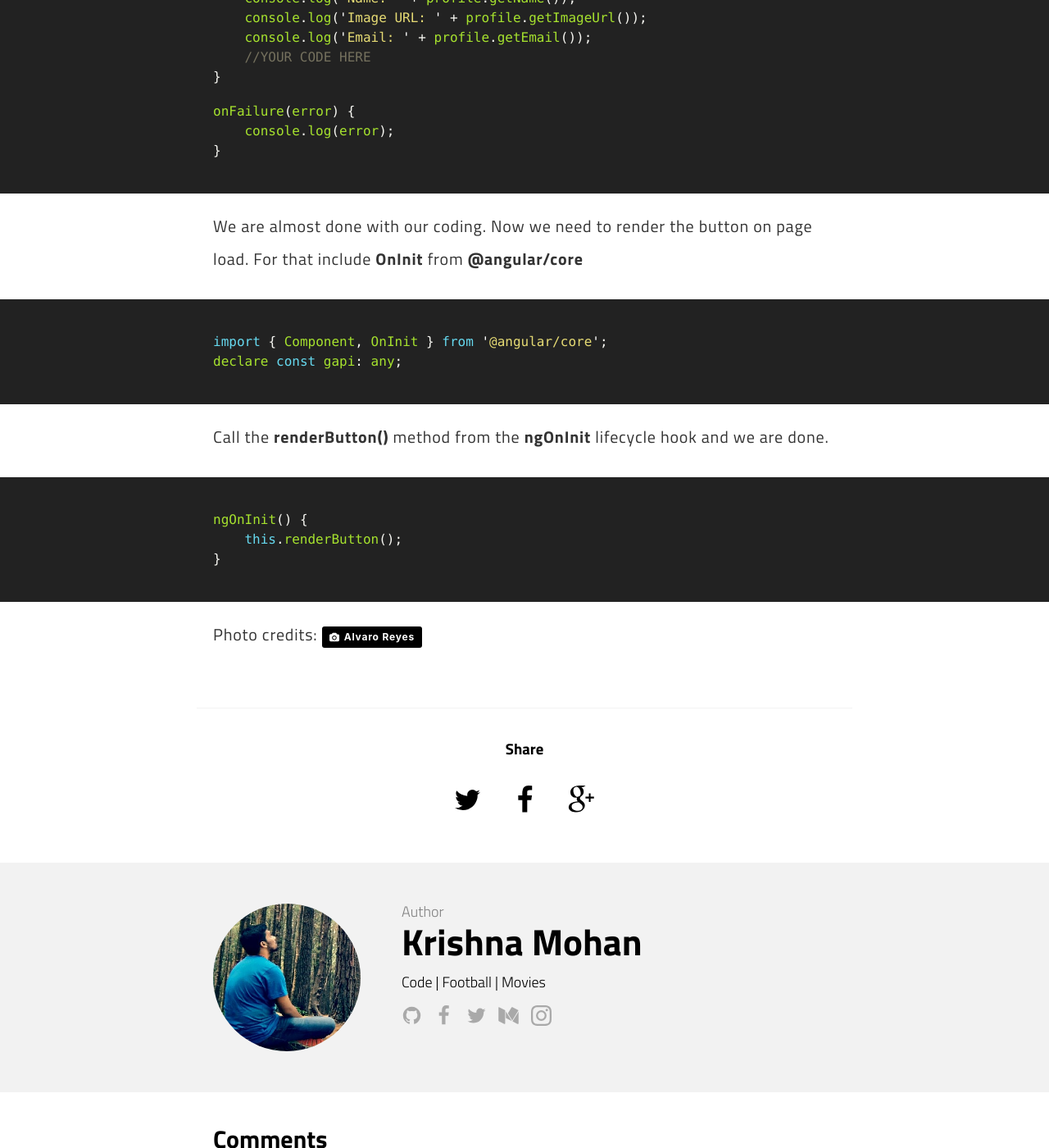
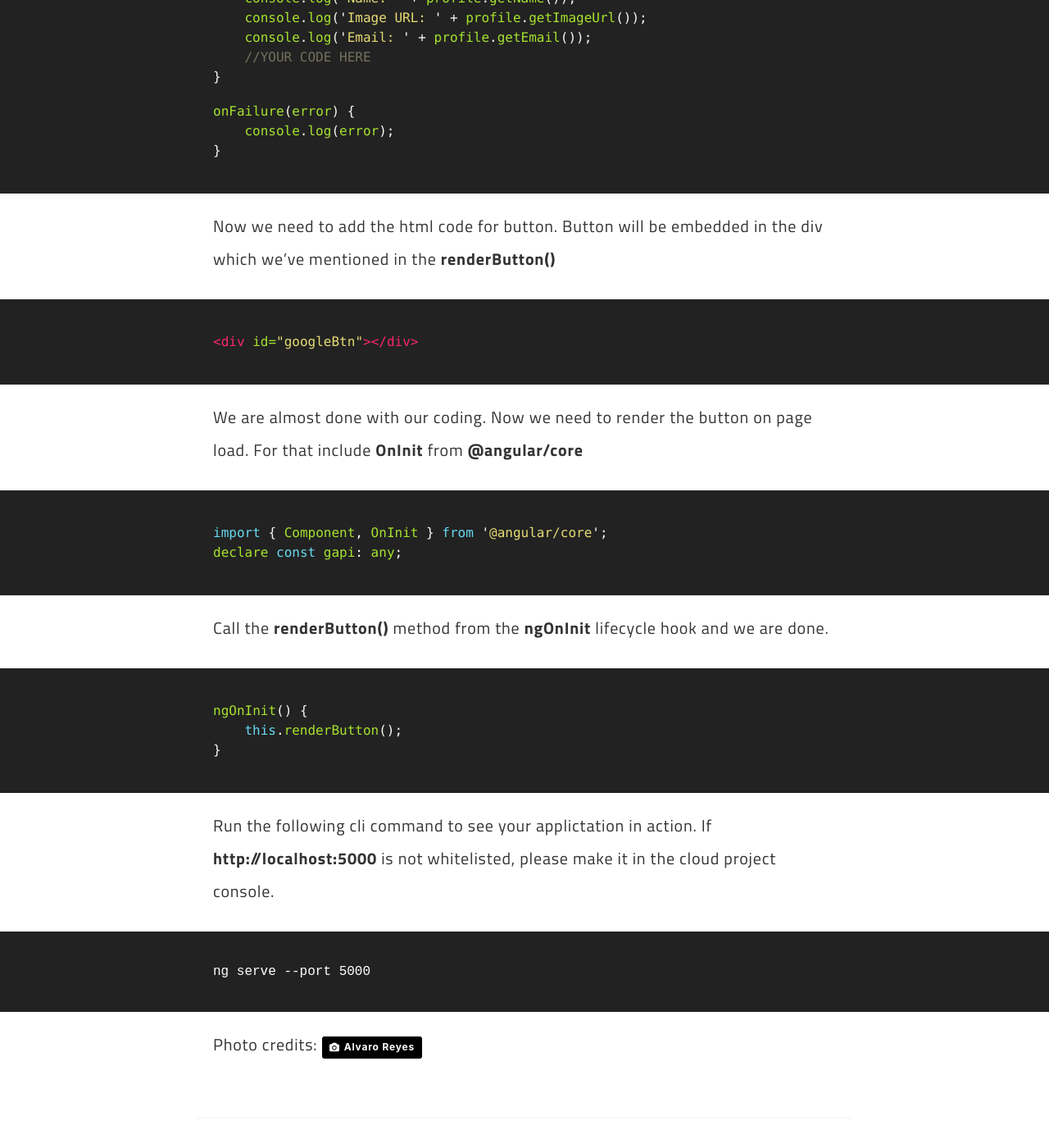
Before and after one commit to krishnaanaril/krishnaanaril.github.io, a Jekyll site: the page built from _posts/2018-06-02-google-sign-in-in-angular-application.md, in a window 1280 px wide and 1400 px high, scrolled down 3197 px. Shown: the whole window at 82% size. Built offline with Jekyll 4.4.1, drawn with Linux system fonts in a browser that asks for light colours; comment, search, counter and statistics services are not loaded.

Commit message:
Fixed blog mistakes

```diff
--- a/_posts/2018-06-02-google-sign-in-in-angular-application.md
+++ b/_posts/2018-06-02-google-sign-in-in-angular-application.md
@@ -79,6 +79,12 @@ onFailure(error) {
 }
 ~~~
 
+Now we need to add the html code for button. Button will be embedded in the div which we've mentioned in the **renderButton()**
+
+~~~ html
+<div id="googleBtn"></div>
+~~~
+
 We are almost done with our coding. Now we need to render the button on page load. For that include **OnInit** from **@angular/core**
 
 ~~~ javascript
@@ -94,4 +100,10 @@ ngOnInit() {
 }
 ~~~
 
+Run the following cli command to see your applictation in action. If **http://localhost:5000** is not whitelisted, please make it in the cloud project console.
+
+~~~
+ng serve --port 5000
+~~~
+
 Photo credits: <a style="background-color:black;color:white;text-decoration:none;padding:4px 6px;font-family:-apple-system, BlinkMacSystemFont, &quot;San Francisco&quot;, &quot;Helvetica Neue&quot;, Helvetica, Ubuntu, Roboto, Noto, &quot;Segoe UI&quot;, Arial, sans-serif;font-size:12px;font-weight:bold;line-height:1.2;display:inline-block;border-radius:3px;" href="https://unsplash.com/@alvaroreyes?utm_medium=referral&amp;utm_campaign=photographer-credit&amp;utm_content=creditBadge" target="_blank" rel="noopener noreferrer" title="Download free do whatever you want high-resolution photos from Alvaro Reyes"><span style="display:inline-block;padding:2px 3px;"><svg xmlns="http://www.w3.org/2000/svg" style="height:12px;width:auto;position:relative;vertical-align:middle;top:-1px;fill:white;" viewBox="0 0 32 32"><title>unsplash-logo</title><path d="M20.8 18.1c0 2.7-2.2 4.8-4.8 4.8s-4.8-2.1-4.8-4.8c0-2.7 2.2-4.8 4.8-4.8 2.7.1 4.8 2.2 4.8 4.8zm11.2-7.4v14.9c0 2.3-1.9 4.3-4.3 4.3h-23.4c-2.4 0-4.3-1.9-4.3-4.3v-15c0-2.3 1.9-4.3 4.3-4.3h3.7l.8-2.3c.4-1.1 1.7-2 2.9-2h8.6c1.2 0 2.5.9 2.9 2l.8 2.4h3.7c2.4 0 4.3 1.9 4.3 4.3zm-8.6 7.5c0-4.1-3.3-7.5-7.5-7.5-4.1 0-7.5 3.4-7.5 7.5s3.3 7.5 7.5 7.5c4.2-.1 7.5-3.4 7.5-7.5z"></path></svg></span><span style="display:inline-block;padding:2px 3px;">Alvaro Reyes</span></a>
```
